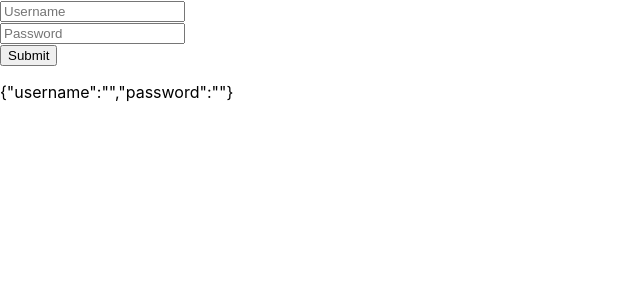
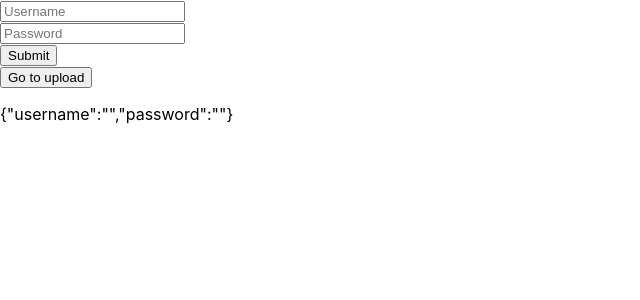
Before and after one commit to Tzuyuisbae/iCare, a React (Create React App) app in the folder icare/: page / in a window 1280 px wide. Shown: the top 300 px of the page, without its empty margins (0-640 px from the left). Built offline with nearby package versions, Linux system fonts and the light colour scheme.

Commit message:
Fixed the Router

```diff
--- a/icare/package.json
+++ b/icare/package.json
@@ -5,6 +5,8 @@
   "dependencies": {
     "react": "^16.5.2",
     "react-dom": "^16.5.2",
+    "react-router": "^4.3.1",
+    "react-router-dom": "^4.3.1",
     "react-scripts": "2.0.5"
   },
   "scripts": {
--- a/icare/src/App.js
+++ b/icare/src/App.js
@@ -1,5 +1,6 @@
 import React, { Component } from 'react';
-import { BrowserRouter, Route, Switch } from "react-router-dom";
+import { BrowserRouter, Switch } from "react-router-dom";
+import {Route} from "react-router";
 import './App.css';
 import LoginPage from './pages/LoginPage';
 import UploadPage from './pages/UploadPage';
--- a/icare/src/pages/LoginPage.js
+++ b/icare/src/pages/LoginPage.js
@@ -1,6 +1,7 @@
 import React, { Component } from 'react';
 import '../css/main.css';
 import Navbar from '../components/Navbar';
+import {Link} from "react-router-dom";
 
 export default class LoginPage extends React.Component {
 
@@ -46,6 +47,11 @@ export default class LoginPage extends React.Component {
                     <br />
                     <button onClick={e => this.onSubmit(e)}>Submit </button>
                 </form>
+                <div className={'nav-items'}>
+                    <Link to={'/upload'}>
+                        <button>Go to upload</button>
+                    </Link>
+                </div>
                 <p>{JSON.stringify(this.state)}</p>
             </div>
         )
--- a/icare/src/pages/UploadPage.js
+++ b/icare/src/pages/UploadPage.js
@@ -1,5 +1,7 @@
 import React, { Component } from 'react';
 import '../css/main.css';
+import {Link} from "react-router-dom";
+
 
 export default class UploadPage extends React.Component {
 
@@ -7,6 +9,9 @@ export default class UploadPage extends React.Component {
         return (
             <div className="upload">
                 <h1>upload page is here haha yeet</h1>
+                <Link to={'/'}>
+                    <button>Go to Login</button>
+                </Link>
             </div>
         )
     }
```
Also changed, not shown: 1 other file (tests, documents, lock files or other folders).
